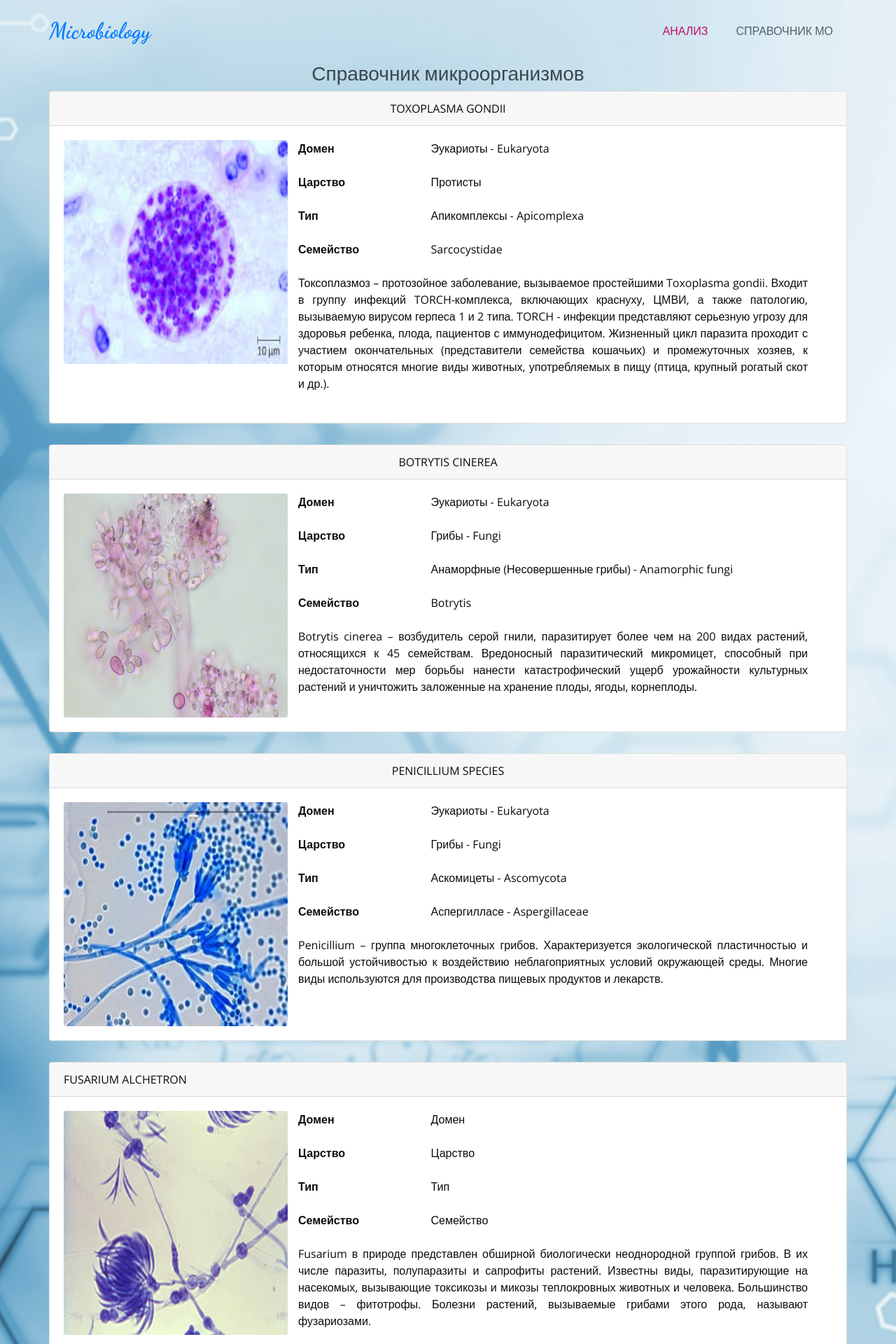
After one commit to ed-pisarchuk/MLD_interface, a Flask app: page /catalog in a window 1280 px wide. The commit adds this page. Shown: the top 1920 px of the page at 70% size. Run offline with Flask 2, Linux system fonts and the light colour scheme; some libraries are stand-ins or nearby versions.

Commit message:
добавила страницу со справичником микроорганизмов

```diff
--- a/app.py
+++ b/app.py
@@ -1,4 +1,5 @@
 from flask import Flask, render_template, request
+from mo_data import mo_data_by_classes, fields_decoding
 
 import os
 from model import process_image
@@ -12,6 +13,11 @@ def index():
     return render_template("index.html")
 
 
+@app.route('/catalog')
+def catalog():
+    return render_template("catalog.html", catalog_data=mo_data_by_classes, fields=fields_decoding)
+
+
 @app.route('/process', methods=['POST'])
 def process():
     imagefile = request.files.get('image')
--- a/mo_data.py
+++ b/mo_data.py
@@ -1,22 +1,64 @@
 mo_data_by_classes = [
     {
         "name": 'Toxoplasma gondii',
-        "image": '61.Fungal_and_Parasitic_Diseases_of_the_Nervous_System_–_Microbiology.png'
+        "image": '61.Fungal_and_Parasitic_Diseases_of_the_Nervous_System_–_Microbiology.png',
+        "description": "Токсоплазмоз – протозойное заболевание, вызываемое простейшими Toxoplasma gondii. Входит в группу инфекций TORCH-комплекса, включающих краснуху, ЦМВИ, а также патологию, вызываемую вирусом герпеса 1 и 2 типа. TORCH - инфекции представляют серьезную угрозу для здоровья ребенка, плода, пациентов с иммунодефицитом. Жизненный цикл паразита проходит с участием окончательных (представители семейства кошачьих) и промежуточных хозяев, к которым относятся многие виды животных, употребляемых в пищу (птица, крупный рогатый скот и др.).",
+        "fields": {
+            "domain": "Эукариоты - Eukaryota",
+            "kingdom": "Протисты",
+            "kind": "Апикомплексы - Apicomplexa",
+            "family": "Sarcocystidae"
+        }
     },
     {
         "name": 'Botrytis cinerea',
-        "image": '52.Botrytis_–_Wikipedia.png'
+        "image": '52.Botrytis_–_Wikipedia.png',
+        "description": "Botrytis cinerea – возбудитель серой гнили, паразитирует более чем на 200 видах растений, относящихся к 45 семействам. Вредоносный паразитический микромицет, способный при недостаточности мер борьбы нанести катастрофический ущерб урожайности культурных растений и уничтожить заложенные на хранение плоды, ягоды, корнеплоды.",
+        "fields": {
+            "domain": "Эукариоты - Eukaryota",
+            "kingdom": "Грибы - Fungi",
+            "kind": "Анаморфные (Несовершенные грибы) - Anamorphic fungi",
+            "family": "Botrytis"
+        }
     },
     {
-        "name": 'Penicillium hyphae',
-        "image": '36.Short_Note_on_Penicillium_QS_Study.png'
+        "name": 'Penicillium species',
+        "image": '36.Short_Note_on_Penicillium_QS_Study.png',
+        "description": "Penicillium – группа многоклеточных грибов. Характеризуется экологической пластичностью и большой устойчивостью к воздействию неблагоприятных условий окружающей среды. Многие виды используются для производства пищевых продуктов и лекарств.",
+        "fields": {
+            "domain": "Эукариоты - Eukaryota",
+            "kingdom": "Грибы - Fungi",
+            "kind": "Аскомицеты - Ascomycota",
+            "family": "Аспергилласе - Aspergillaceae"
+        }
     },
     {
         "name": 'Fusarium alchetron',
-        "image": '30.Basics_of_Fungal_Keratitis_Contact_Lenses_CDC.png'
+        "image": '30.Basics_of_Fungal_Keratitis_Contact_Lenses_CDC.png',
+        "description": "Fusarium в природе представлен обширной биологически неоднородной группой грибов. В их числе паразиты, полупаразиты и сапрофиты растений. Известны виды, паразитирующие на насекомых, вызывающие токсикозы и микозы теплокровных животных и человека. Большинство видов – фитотрофы. Болезни растений, вызываемые грибами этого рода, называют фузариозами.",
+        "fields": {
+            "domain": "Домен",
+            "kingdom": "Царство",
+            "kind": "Тип",
+            "family": "Семейство"
+        }
     },
     {
-        "name": 'Mucor sp',
-        "image": '95.Absidia_Alchetron_The_Free_Social_Encyclopedia.png'
+        "name": 'Mucor species',
+        "image": '95.Absidia_Alchetron_The_Free_Social_Encyclopedia.png',
+        "description": "Mucor относится к плесневым грибам. Их отличительной особенностью является отсутствие крупных плодовых тел, характерных для шляпочных грибов. Плесневые грибы обычно поселяются на органических субстратах (пищевых продуктах, древесине) и питаются за их счет, разлагая органику. При этом они могут вырабатывать различные вещества как полезные, так и опасные для человека.",
+        "fields": {
+            "domain": "Эукариоты - Eukaryota",
+            "kingdom": "Грибы - Fungi",
+            "kind": "Зигомикота - Zygomycota",
+            "family": "Мукоровые - Mucoraceae"
+        }
     }
 ]
+
+fields_decoding = {
+    "domain": "Домен",
+    "kingdom": "Царство",
+    "kind": "Тип",
+    "family": "Семейство"
+}
--- a/templates/answer.html
+++ b/templates/answer.html
@@ -3,6 +3,10 @@
 
 {% block title %}
 Классификация МО
+{% endblock %}
+
+{% block navigation_name %}
+Результаты классификации микроорганизма по изображению
 {% endblock %}
 
 {% block content %}
--- a/templates/base.html
+++ b/templates/base.html
@@ -56,7 +56,7 @@
                         <a class="nav-link" href="/home">Анализ<span class="sr-only">(current)</span></a>
                     </li>
                     <li class="nav-item">
-                        <a class="nav-link" href="#">Справочник МО</a>
+                        <a class="nav-link" href="/catalog">Справочник МО</a>
                     </li>
                 </ul>
             </div>
@@ -70,8 +70,7 @@
                       <div class="main-banner">
                           <div class="text-center">
                               <div class="banner-title">
-                                  <h3 class="font-weight-medium text-warning">Классификатор микроскопических
-                                      изображений</h3>
+                                  <h3 class="font-weight-medium text-warning">{% block navigation_name %}{% endblock %}</h3>
                               </div>
 
                               <div id="content">
@@ -87,7 +86,7 @@
 
   <footer class="footer_section">
     <p>
-      &copy; <span id="displayYear"></span> All Rights Reserved
+      &copy; <span id="displayYear"></span>Pisarchuk E.D.
     </p>
   </footer>
   <!-- jQery -->
--- /dev/null
+++ b/templates/catalog.html
@@ -0,0 +1,42 @@
+{% extends "base.html" %}
+{% block title %}
+Анализ
+{% endblock %}
+{% block navigation_name %}
+Справочник микроорганизмов
+{% endblock %}
+
+
+{% block content %}
+<div class="d-flex">
+    {% for item in catalog_data %}
+    <div class="card" style="margin-bottom: 30px">
+        <div class="card-header text-uppercase"> {{item.name}}</div>
+        <div class="card-body">
+            <img src="{{ url_for('static', filename='images/mo_classes/' + item.image) }}" alt=""
+                 class="card-img" style="height: 320px; width: 320px" align="left">
+            <div class="container" style="padding: 0 20px">
+                {% for field in fields.keys() %}
+
+                <dl class="row text-left">
+                    <dt class="col-sm-3">
+                        {{fields[field]}}
+                    </dt>
+                    <dd class="col-sm-9">
+                        {{item['fields'][field]}}
+                    </dd>
+                </dl>
+
+                {% endfor %}
+                <dl class="row text-justify">
+                    <dd class="col">{{item['description']}}</dd>
+                </dl>
+            </div>
+        </div>
+    </div>
+</div>
+
+{% endfor %}
+</div>
+
+{% endblock %}
--- a/templates/index.html
+++ b/templates/index.html
@@ -2,7 +2,9 @@
 {% block title %}
     Анализ
 {% endblock %}
-
+{% block navigation_name %}
+Классификатор микроскопических изображений
+{% endblock %}
 
 
 {% block content %}
```
